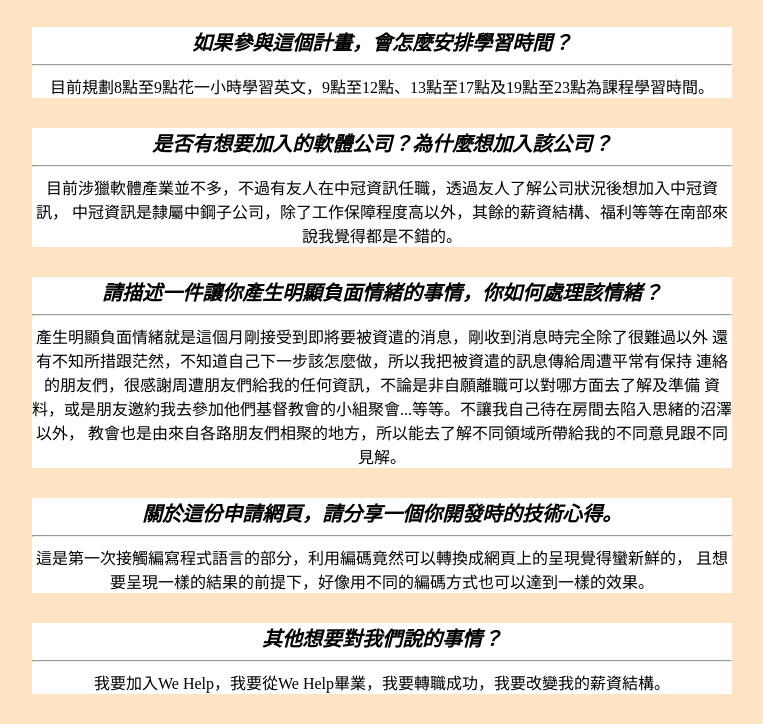
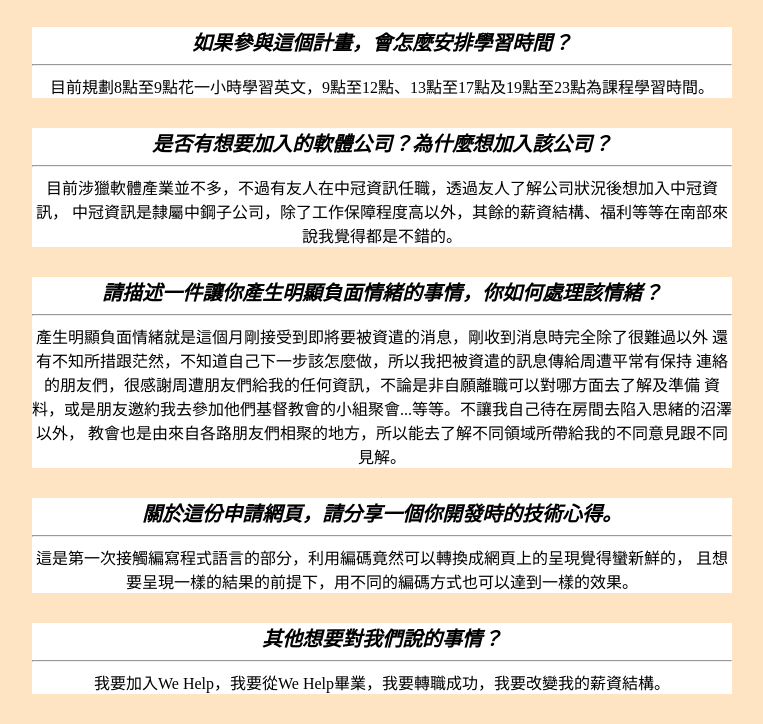
Before and after one commit to Chang-Hung/application, a plain HTML site: page index.html in a window 1280 px wide. Shown: the part 449-1173 px from the top of the page, without its empty margins (258-1021 px from the left). Drawn offline with Linux system fonts and the light colour scheme.

Commit message:
Add files via upload

```diff
--- a/index.html
+++ b/index.html
@@ -55,7 +55,7 @@
             <div class="paragrath">關於這份申請網頁，請分享一個你開發時的技術心得。</div>
             <hr />
             <div>這是第一次接觸編寫程式語言的部分，利用編碼竟然可以轉換成網頁上的呈現覺得蠻新鮮的，
-                且想要呈現一樣的結果的前提下，好像用不同的編碼方式也可以達到一樣的效果。</div>
+                且想要呈現一樣的結果的前提下，用不同的編碼方式也可以達到一樣的效果。</div>
         </div>
         <div class="main">
             <div class="paragrath">其他想要對我們說的事情？</div>
```
